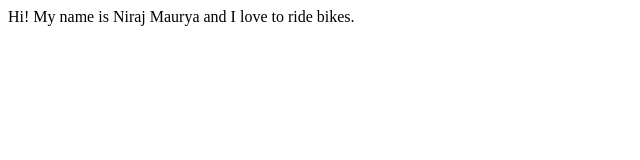
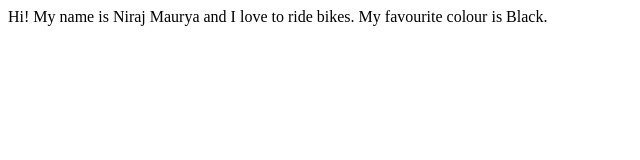
Before and after one commit to nirajmaurya17/niraj-portfolio, a plain HTML site: page index.html in a window 1280 px wide. Shown: the whole page, without its empty margins (0-640 px from the left). Drawn offline with Linux system fonts and the light colour scheme.

Commit message:
docs.details
ADDED colour

```diff
--- a/index.html
+++ b/index.html
@@ -8,5 +8,8 @@
 </head>
 <body>
     Hi! My name is Niraj Maurya and I love to ride bikes.
+
+
+    My favourite colour is Black.
 </body>
 </html>
```
